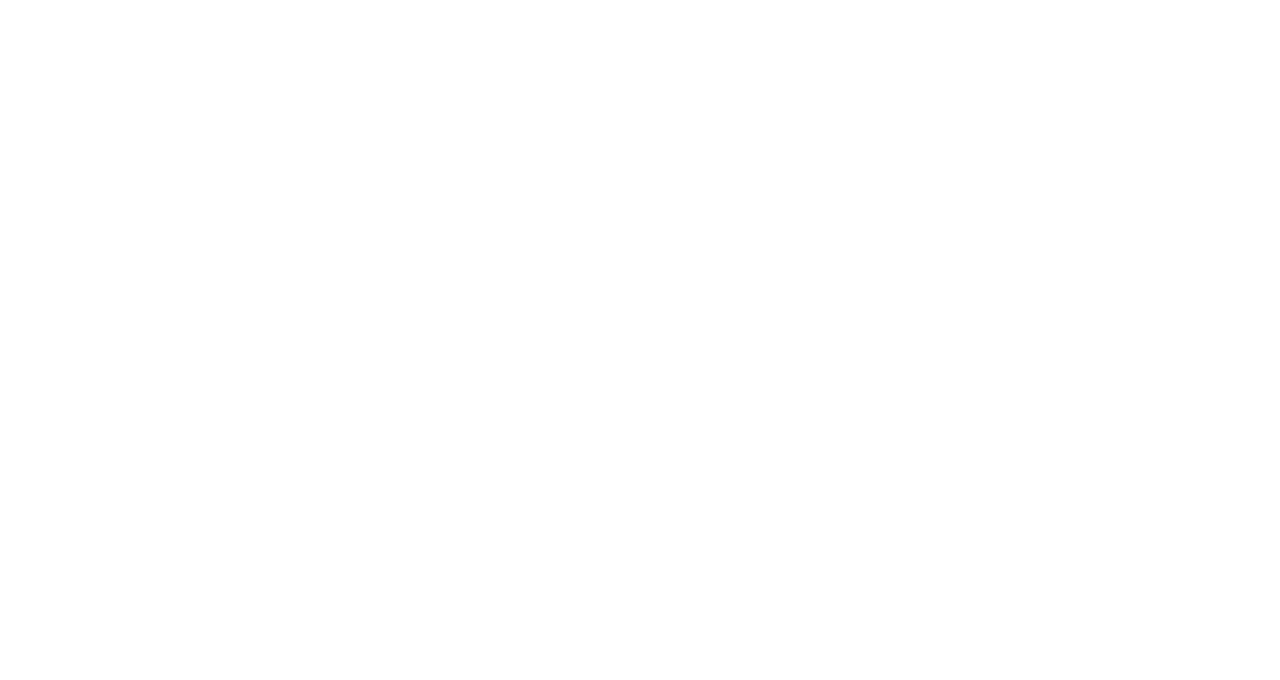
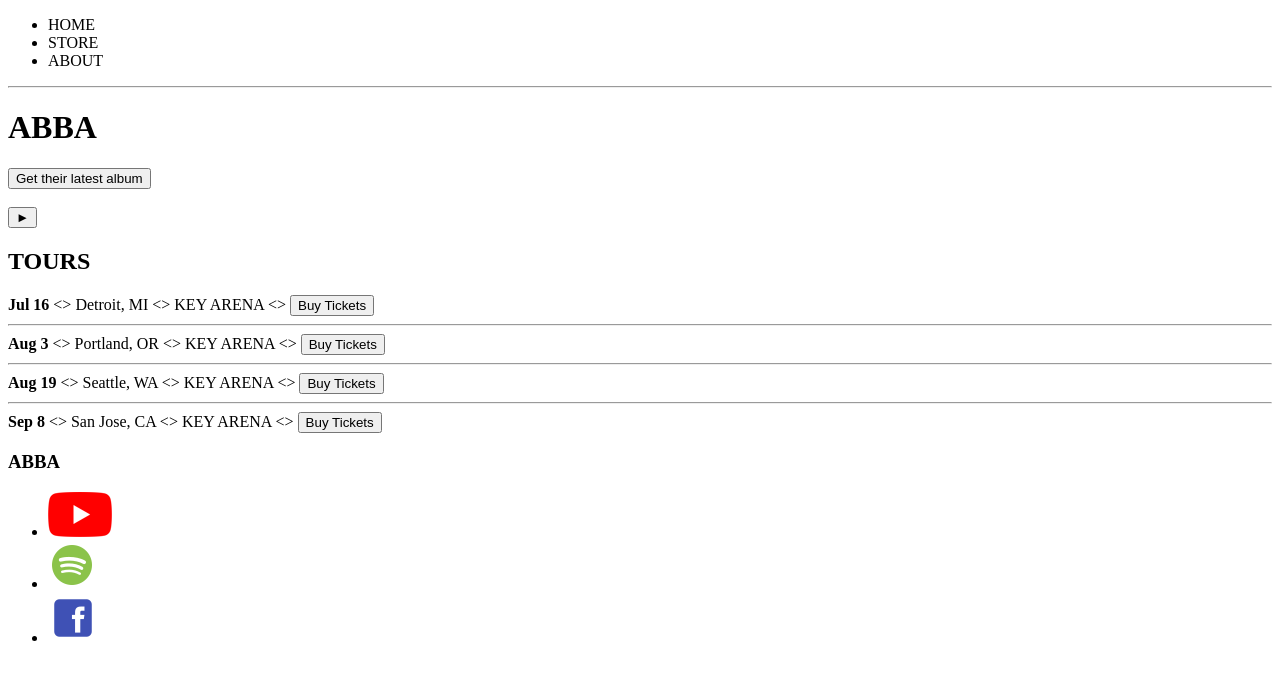
Before and after one commit to mrayirebi/band, a plain HTML site: page index.html in a window 1280 px wide. Drawn offline with Linux system fonts and the light colour scheme.

Commit message:
More html

```diff
--- a/index.html
+++ b/index.html
@@ -0,0 +1,77 @@
+<!DOCTYPE html>
+<html>
+    <head>
+        <title>ABBA</title>
+        <meta name="description" content="This is just a description">
+    </head>
+    <body>
+        <header>
+            <nav>
+                <ul>
+                    <li>HOME</li>
+                    <li>STORE</li>
+                    <li>ABOUT</li>
+                </ul>
+            </nav>
+            <hr>
+            <h1>ABBA</h1>
+            <button>Get their latest album</button>
+            <br>
+            <br>
+            <button type="button">&#9658;</button>
+        </header>
+        <section>
+            <h2>TOURS</h2>
+            <div>
+                <div>
+                    <strong>Jul 16</strong>
+                    &lt;&gt;
+                    <span>Detroit, MI</span>
+                    &lt;&gt;
+                    <span>KEY ARENA</span>
+                    &lt;&gt;
+                    <button type="button">Buy Tickets</button>
+                    <hr>
+                </div>
+                <div>
+                        <strong>Aug 3</strong>
+                        &lt;&gt;
+                        <span>Portland, OR</span>
+                        &lt;&gt;
+                        <span>KEY ARENA</span>
+                        &lt;&gt;
+                        <button type="button">Buy Tickets</button>
+                        <hr>
+                </div>
+                <div>
+                            <strong>Aug 19</strong>
+                            &lt;&gt;
+                            <span>Seattle, WA</span>
+                            &lt;&gt;
+                            <span>KEY ARENA</span>
+                            &lt;&gt;
+                            <button type="button">Buy Tickets</button>
+                            <hr>
+                </div>
+                <div>
+                                <strong>Sep 8</strong>
+                                &lt;&gt;
+                                <span>San Jose, CA</span>
+                                &lt;&gt;
+                                <span>KEY ARENA</span>
+                                &lt;&gt;
+                                <button type="button">Buy Tickets</button>
+                            </div>
+            </div>
+
+        </section>
+        <footer>
+                <h3>ABBA</h3>
+                <ul>
+                    <li><img src="images/youtube.png"></li>
+                    <li><img src="images/spotify.png"></li>
+                    <li><img src="images/facebook.png"></li>
+                </ul>
+        </footer>
+    </body>
+</html>
```
Also changed, not shown: about.html (+2 -1 lines).
